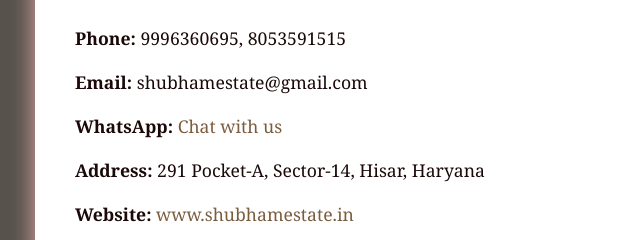
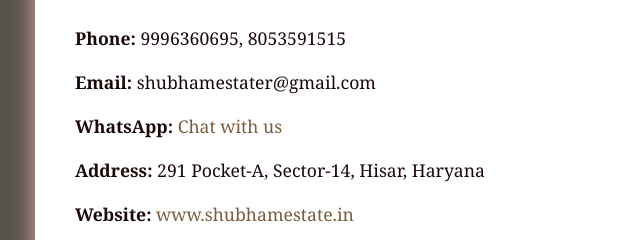
Before and after one commit to me-Dimple72/Shubham-Estate, a website: page docs/index.html in a window 1280 px wide. Shown: the part 2608-2848 px from the top of the page, 205-845 px from the left. Drawn offline with Linux system fonts and the light colour scheme.

```diff
--- a/docs/index.html
+++ b/docs/index.html
@@ -79,7 +79,7 @@
     <p>We’d love to hear from you — let's connect.</p>
     <ul class="contact-list">
       <li><strong>Phone:</strong> 9996360695, 8053591515</li>
-      <li><strong>Email:</strong> shubhamestate@gmail.com</li>
+      <li><strong>Email:</strong> shubhamestater@gmail.com</li>
       <li><strong>WhatsApp:</strong> <a href="https://wa.me/919996360695">Chat with us</a></li>
       <li><strong>Address:</strong> 291 Pocket‑A, Sector‑14, Hisar, Haryana</li>
       <li><strong>Website:</strong> <a href="https://www.shubhamestate.in">www.shubhamestate.in</a></li>
```
